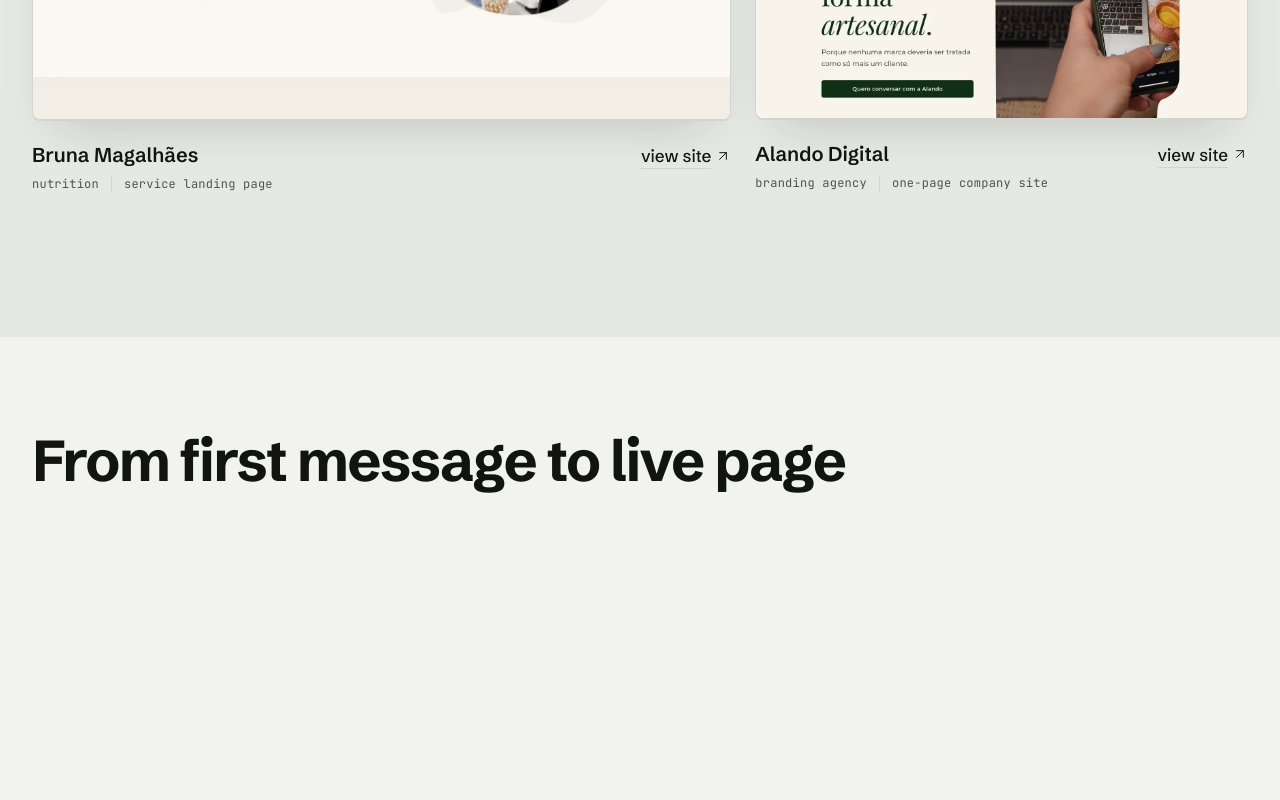
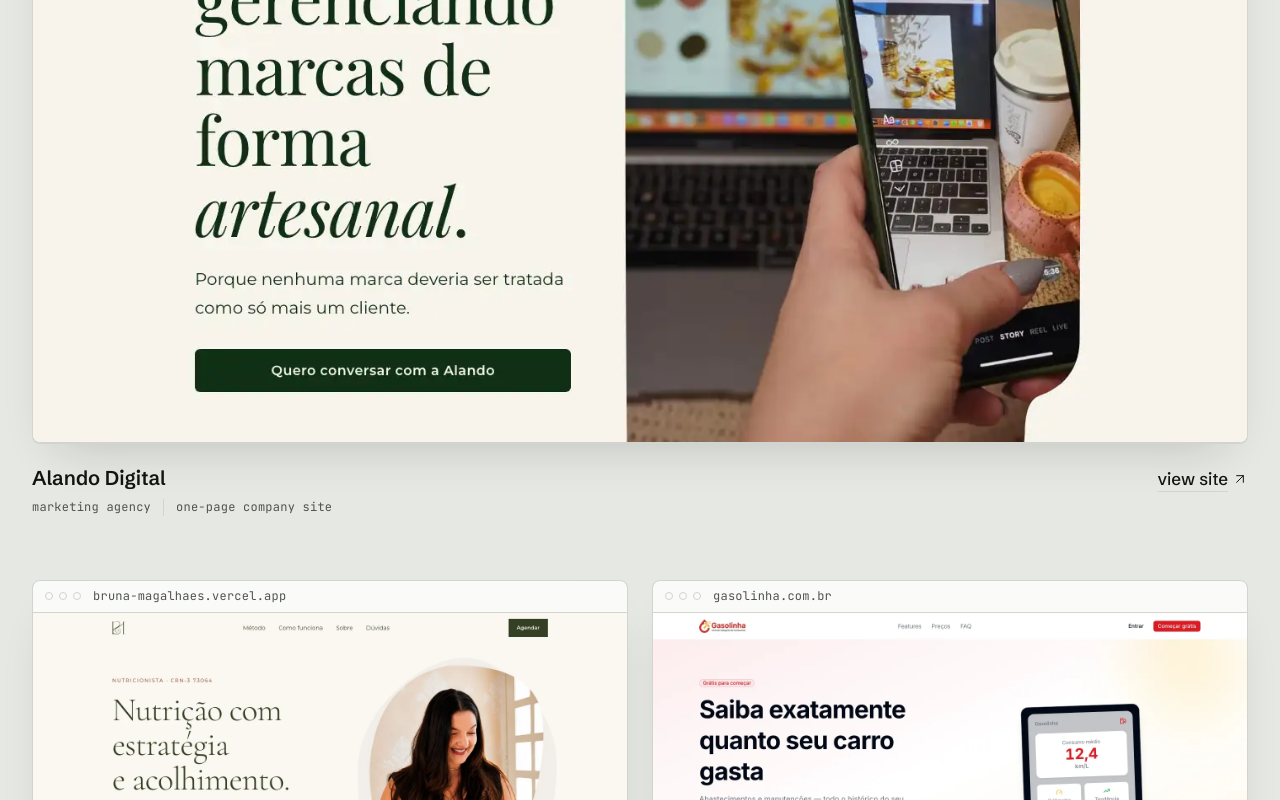
Before and after one commit to douglasjtds/mypage, a Next.js app: page /en in a window 1280 px wide. Shown: the part 1600-2400 px from the top of the page. Built offline with nearby package versions, Linux system fonts and the light colour scheme.

Commit message:
feat(portfolio): add Gasolinha landing and reorder projects

```diff
--- a/instructions/MVP-SCOPE.md
+++ b/instructions/MVP-SCOPE.md
@@ -17,7 +17,7 @@ Publicar uma vitrine one-page, bilíngue e tecnicamente impecável que transform
 | Item | Por quê |
 |---|---|
 | Hero com posicionamento + CTA WhatsApp | É o que segura o visitante nos primeiros 5 segundos |
-| Portfólio de landing pages (Bruna Magalhães, Alando Digital) com preview animado | Prova principal; é o que diferencia de "mais um freela" |
+| Portfólio de landing pages (Alando Digital, Bruna Magalhães, Gasolinha) com preview animado | Prova principal; é o que diferencia de "mais um freela" |
 | Como funciona (com brand-first e papel da IA) | Remove o medo de "não vai ter a minha cara" |
 | Pacotes Essencial e Profissional, preço "a partir de" | Transparência filtra contatos e gera confiança |
 | Sobre mim com credenciais e LinkedIn | Sem depoimentos, é a pessoa real que carrega a confiança |
--- a/messages/en.json
+++ b/messages/en.json
@@ -56,9 +56,14 @@
         "alt": "Full-page view of nutritionist Bruna Magalhães's website"
       },
       "alandoDigital": {
-        "segment": "branding agency",
+        "segment": "marketing agency",
         "type": "one-page company site",
         "alt": "Full-page view of the Alando Digital agency website"
+      },
+      "gasolinha": {
+        "segment": "my own product",
+        "type": "SaaS landing page",
+        "alt": "Full-page view of the Gasolinha website, a car fuel economy and maintenance app"
       }
     }
   },
--- a/messages/pt.json
+++ b/messages/pt.json
@@ -56,9 +56,14 @@
         "alt": "Página inteira do site da nutricionista Bruna Magalhães"
       },
       "alandoDigital": {
-        "segment": "agência de branding",
+        "segment": "agência de marketing",
         "type": "site institucional one-page",
         "alt": "Página inteira do site da agência Alando Digital"
+      },
+      "gasolinha": {
+        "segment": "produto próprio",
+        "type": "landing page de SaaS",
+        "alt": "Página inteira do site do Gasolinha, app de consumo e manutenção do carro"
       }
     }
   },
--- a/scripts/capture-portfolio.ts
+++ b/scripts/capture-portfolio.ts
@@ -6,6 +6,7 @@
  *
  * Uso: pnpm capture
  *      pnpm capture --crops-only   (só refaz os recortes a partir dos .webp existentes, sem abrir os sites)
+ *      pnpm capture --only=<slug>  (captura só esse projeto, sem regerar os outros)
  */
 import { readFile, writeFile, mkdir } from "node:fs/promises";
 import path from "node:path";
@@ -22,6 +23,7 @@ const QUALITIES = [80, 75, 70, 65];
 const HERO_CROP_HEIGHT = 1800;
 const HERO_CROP_QUALITY = 80;
 const CROPS_ONLY = process.argv.includes("--crops-only");
+const ONLY = process.argv.find((arg) => arg.startsWith("--only="))?.slice("--only=".length);
 
 // Captura não deve contar como visita no analytics de ninguém.
 const ANALYTICS =
@@ -54,14 +56,15 @@ async function dismissPopups(page: Page) {
 /** Rola até o fim em passos para disparar lazy images e reveals, depois volta ao topo. */
 async function primeLazyContent(page: Page) {
   await page.evaluate(async () => {
+    // "instant": sites com `scroll-behavior: smooth` ainda estariam rolando na hora da captura.
     const step = window.innerHeight * 0.75;
     for (let y = 0; y < document.documentElement.scrollHeight; y += step) {
-      window.scrollTo(0, y);
+      window.scrollTo({ top: y, behavior: "instant" });
       await new Promise((r) => setTimeout(r, 150));
     }
-    window.scrollTo(0, document.documentElement.scrollHeight);
+    window.scrollTo({ top: document.documentElement.scrollHeight, behavior: "instant" });
     await new Promise((r) => setTimeout(r, 400));
-    window.scrollTo(0, 0);
+    window.scrollTo({ top: 0, behavior: "instant" });
   });
   await page.waitForLoadState("networkidle");
   await page.evaluate(async () => {
@@ -141,7 +144,10 @@ async function main() {
   await context.route(ANALYTICS, (route) => route.abort());
 
   try {
-    for (const project of landingProjects) {
+    const targets = ONLY ? landingProjects.filter((p) => p.slug === ONLY) : landingProjects;
+    if (targets.length === 0) throw new Error(`nenhum projeto de landing com slug "${ONLY}"`);
+
+    for (const project of targets) {
       const target = project.captureUrl ?? project.url;
       console.log(`\n${project.name}: ${target}`);
 
--- a/src/content/projects.ts
+++ b/src/content/projects.ts
@@ -43,6 +43,17 @@ export type Project = LandingProject | OtherProject;
 
 export const projects: Project[] = [
   {
+    slug: "alando-digital",
+    name: "Alando Digital",
+    url: "https://alandodigital.com.br/",
+    domain: "alandodigital.com.br",
+    captureUrl: "https://alando-digital.vercel.app/",
+    category: "landing",
+    messageKey: "alandoDigital",
+    published: true,
+    screenshot: { src: "/portfolio/alando-digital.webp", width: 1440, height: 10977 },
+  },
+  {
     slug: "bruna-magalhaes",
     name: "Bruna Magalhães",
     url: "https://bruna-magalhaes.vercel.app/",
@@ -54,15 +65,14 @@ export const projects: Project[] = [
     heroCrop: { src: "/portfolio/bruna-magalhaes-hero.webp", width: 1440, height: 1800 },
   },
   {
-    slug: "alando-digital",
-    name: "Alando Digital",
-    url: "https://alandodigital.com.br/",
-    domain: "alandodigital.com.br",
-    captureUrl: "https://alando-digital.vercel.app/",
+    slug: "gasolinha-landing",
+    name: "Gasolinha",
+    url: "https://gasolinha.com.br/",
+    domain: "gasolinha.com.br",
     category: "landing",
-    messageKey: "alandoDigital",
+    messageKey: "gasolinha",
     published: true,
-    screenshot: { src: "/portfolio/alando-digital.webp", width: 1440, height: 10977 },
+    screenshot: { src: "/portfolio/gasolinha.webp", width: 1440, height: 5972 },
   },
   {
     slug: "gasolinha",
```
Also changed, not shown: public/portfolio/gasolinha.webp (added), 1 other file (tests, documents, lock files or other folders).
